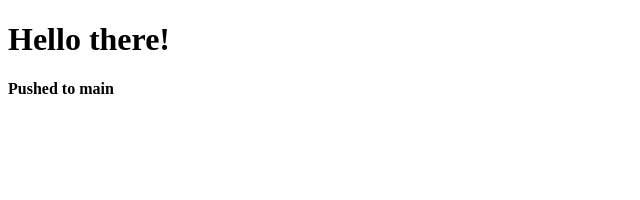
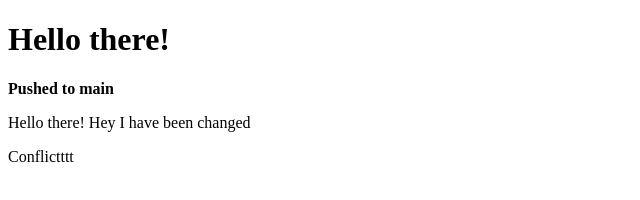
Before and after one commit to Shao-Fu-Wang/Git-Practice, a plain HTML site: page index.html in a window 1280 px wide. Shown: the whole page, without its empty margins (0-640 px from the left). Drawn offline with Linux system fonts and the light colour scheme.

Commit message:
added on local

```diff
--- a/index.html
+++ b/index.html
@@ -7,5 +7,8 @@
   <body>
     <h1> Hello there! </h1>
     <p> <b> Pushed to main </b> </p>
+    <p1> Hello there! </p1>
+    <p2> Hey I have been changed </p2>
+    <p> Conflictttt </p>
   </body>
 </html>
```
